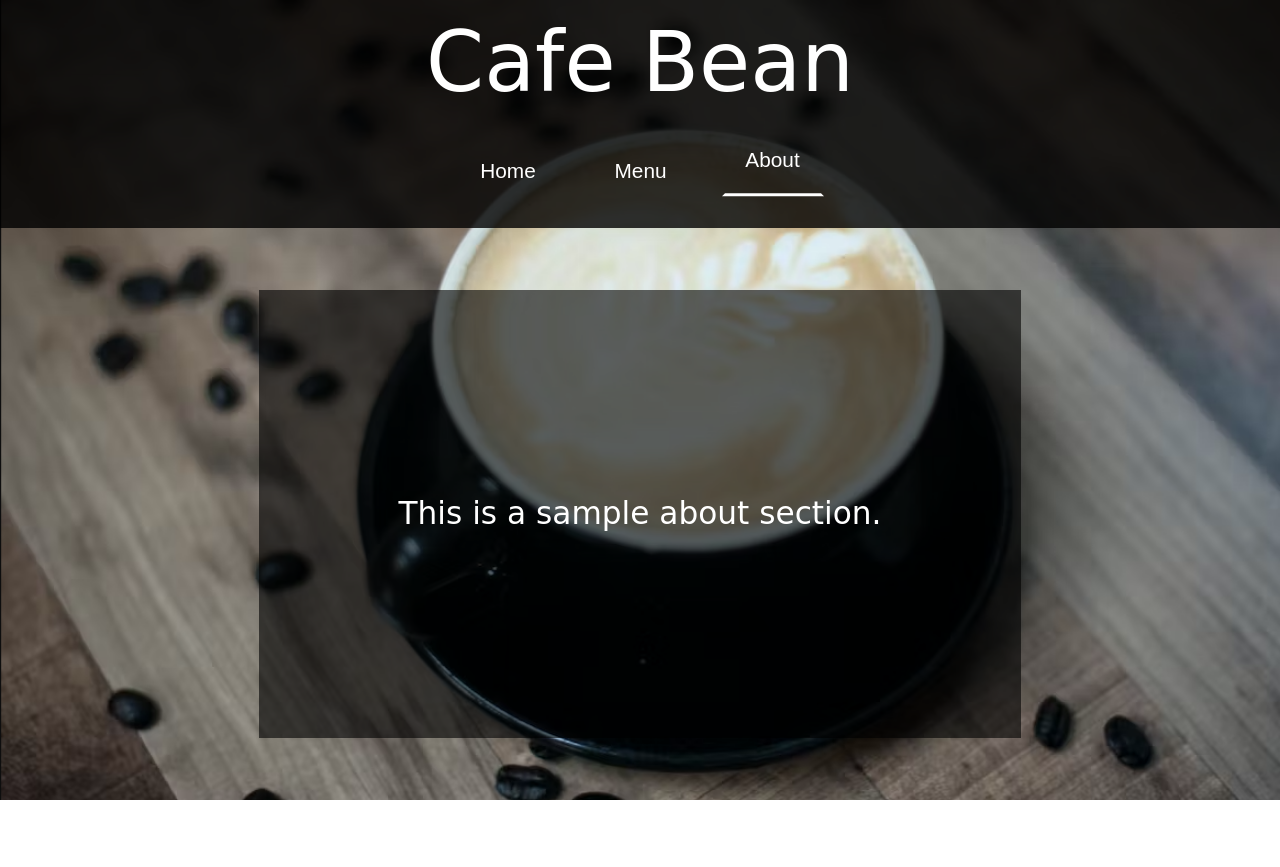
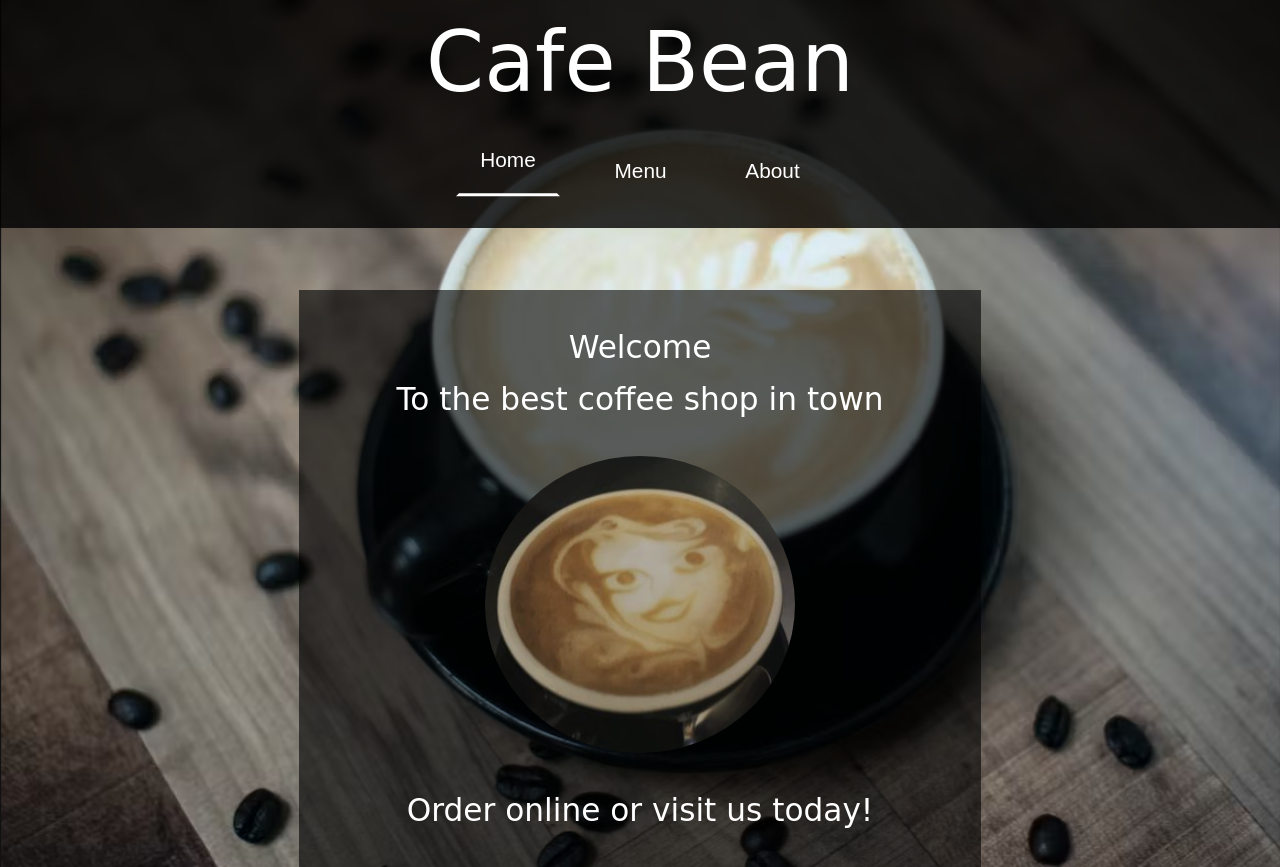
Before and after one commit to bthai2/restaurant-page, a website built with webpack: page dist/index.html in a window 1280 px wide. Before the commit the page ends 800 px from the top, so only its background shows below. Built offline with nearby package versions, Linux system fonts and the light colour scheme.

Commit message:
Update nav bar functionality

```diff
--- a/src/index.js
+++ b/src/index.js
@@ -1,7 +1,5 @@
 import './style.css'
 import homePage from './home.js'
-import menuPage from './menu.js'
-import aboutPage from './about.js'
 // import generateElement from './generateElement.js';
 
 // document.body.firstChild.appendChild(homePage());
@@ -11,4 +9,4 @@ import aboutPage from './about.js'
 // const div = document.createElement('div');
 // div.id = 'content';
 
-document.body.appendChild(aboutPage())
+document.body.appendChild(homePage())
--- a/src/makeHeader.js
+++ b/src/makeHeader.js
@@ -1,36 +1,52 @@
-import generateElement from './generateElement.js';
+import generateElement from './generateElement.js'
+import homePage from './home.js'
+import menuPage from './menu.js'
+import aboutPage from './about.js'
 
-export default function header(activeBtn) {
-    let h = generateElement('header', '', '');
+export default function header (activeBtn) {
+  const h = generateElement('header', '', '')
 
-    let name = generateElement('h1', 'name', 'Cafe Bean');
-    h.appendChild(name);
+  const name = generateElement('h1', 'name', 'Cafe Bean')
+  h.appendChild(name)
 
-    let nav = generateElement('nav', '', '');
+  const nav = generateElement('nav', '', '')
 
-    let homeBtn = generateElement('button', 'nav-btn', 'Home');
-    homeBtn.id = 'nav-home';
+  const homeBtn = generateElement('button', 'nav-btn', 'Home')
+  homeBtn.id = 'nav-home'
 
+  const menuBtn = generateElement('button', 'nav-btn', 'Menu')
+  menuBtn.id = 'nav-menu'
 
-    let menuBtn = generateElement('button', 'nav-btn', 'Menu');
-    menuBtn.id = 'nav-menu';
+  const aboutBtn = generateElement('button', 'nav-btn', 'About')
+  aboutBtn.id = 'nav-about'
 
+  if (activeBtn === 'home') {
+    homeBtn.classList.add('active')
+  } else if (activeBtn === 'menu') {
+    menuBtn.classList.add('active')
+  } else {
+    aboutBtn.classList.add('active')
+  }
 
-    let aboutBtn = generateElement('button', 'nav-btn', 'About');
-    aboutBtn.id = 'nav-about';
+  homeBtn.addEventListener('click', () => {
+    document.body.removeChild(document.getElementById('content'))
+    document.body.appendChild(homePage())
+  })
 
-    if(activeBtn === 'home'){
-        homeBtn.classList.add('active');
-    } else if(activeBtn === 'menu'){
-        menuBtn.classList.add('active');
-    } else {
-        aboutBtn.classList.add('active');
-    }
+  menuBtn.addEventListener('click', () => {
+    document.body.removeChild(document.getElementById('content'))
+    document.body.appendChild(menuPage())
+  })
 
-    nav.appendChild(homeBtn);
-    nav.appendChild(menuBtn);
-    nav.appendChild(aboutBtn);
-    h.appendChild(nav);
+  aboutBtn.addEventListener('click', () => {
+    document.body.removeChild(document.getElementById('content'))
+    document.body.appendChild(aboutPage())
+  })
 
-    return h;
+  nav.appendChild(homeBtn)
+  nav.appendChild(menuBtn)
+  nav.appendChild(aboutBtn)
+  h.appendChild(nav)
+
+  return h
 }
--- a/src/style.css
+++ b/src/style.css
@@ -120,7 +120,6 @@ nav {
     margin: 6rem 0;
     font-size: 3rem;
     background-color: var(--background-light);
-    /* border: 1px solid white; */
 }
 
 .home {
```
Also changed, not shown: dist/home.bundle.js, dist/index.bundle.js, dist/menu.bundle.js.
